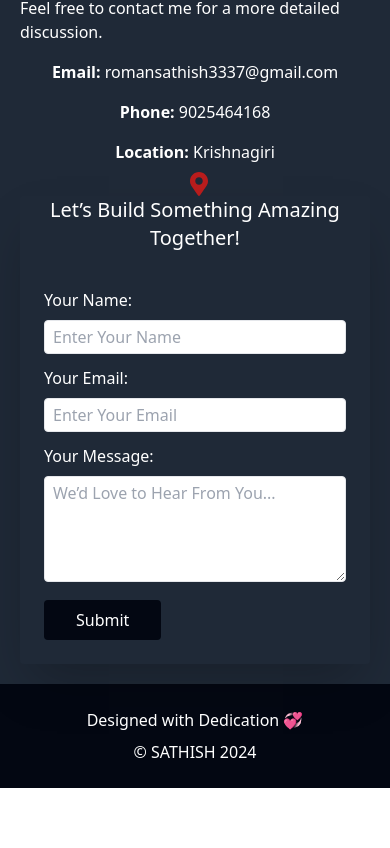
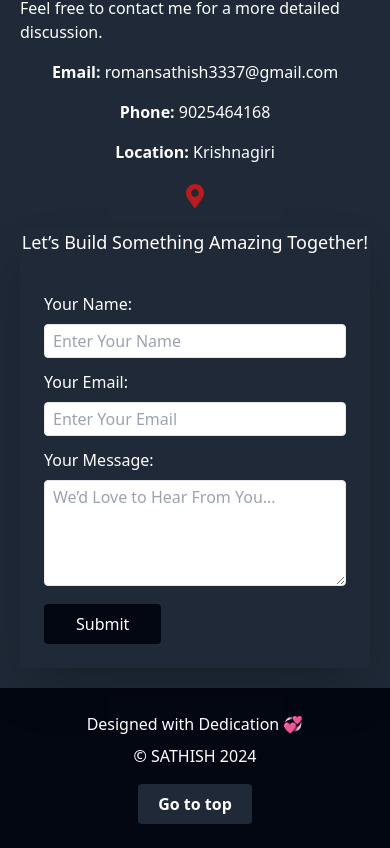
Before and after one commit to krishna-Sathish/Portfolio, a React (Create React App) app: page / in a window 390 px wide. Shown: the part 3289-4137 px from the top of the page. Before the commit the page ends 4077 px from the top, so only its background shows below. Built offline with nearby package versions, Linux system fonts and the light colour scheme.

Commit message:
react link added

```diff
--- a/src/Components/Contact.js
+++ b/src/Components/Contact.js
@@ -35,13 +35,13 @@ const Contact = () => {
     emailjs
       .send(serviceId, templateId, templateParams, publicKey)
       .then((response) => {
-        console.log("Thank you! Your message has been delivered", response);
-        alert("Thank you! Your message has been delivered");
+        console.log(`Thank you! ${inputField.username} Your message has been delivered`, response);
+        alert(`Thank you! ${inputField.username} Your message has been delivered`);
         setInputField({ username: "", email: "", message: "" });
       })
       .catch((error) => {
         console.error("Error sending email:", error);
-        alert("Unable to send your message. Kindly retry");
+        alert(`Unable to send your message ${inputField.username}. Kindly retry`);
       });
   };
 
@@ -67,12 +67,12 @@ const Contact = () => {
             <span className="font-bold">Location: </span>
             {config.location}
           </p>
-          <a href="/" className="text-red-700 ms-2 text-2xl">
+          <a href="https://maps.app.goo.gl/PjCBnCBnViuB7HcRA" className="text-red-700 mt-3 text-2xl">
             <FaMapMarkerAlt />
           </a>
         </div>
-        <div className="md:w-1/2 shadow-2xl rounded">
-          <p className="text-white text-xl text-center">Let’s Build Something Amazing Together!</p>
+        <div className="mt-5 md:mt-0 md:w-1/2 shadow-2xl rounded">
+          <p className="text-white text-lg md:text-xl text-center">Let’s Build Something Amazing Together!</p>
           <div className="md:w-96 p-6">
             <form onSubmit={submitForm}>
               <div className="mt-3">
--- a/src/Components/Footer.js
+++ b/src/Components/Footer.js
@@ -5,6 +5,7 @@ const Footer = () => {
     <div className='text-white py-4 bg-gray-950 text-center '>
       <h5 className='mt-2'>Designed with Dedication 💞</h5>
          <p className='my-2'>&copy; SATHISH 2024 </p>
+      <button className='btn my-2'><a href='#' rel="noopener noreferrer">Go to top</a></button>
     </div>
   )
 }
--- a/src/data/data.js
+++ b/src/data/data.js
@@ -23,7 +23,7 @@ export const config = [
         title: 'airpods',
         image: process.env.PUBLIC_URL + '/assets/Ecommerce.png',
         description: 'Tech Shop website build with React,Redux Toolkit and Bootstrap',
-        link: 'https://github.com/krishna-Sathish/Portfolio.git',
+        link: 'https://krishna-sathish.github.io/Tech-Shop',
       },
     ],
   },
```
